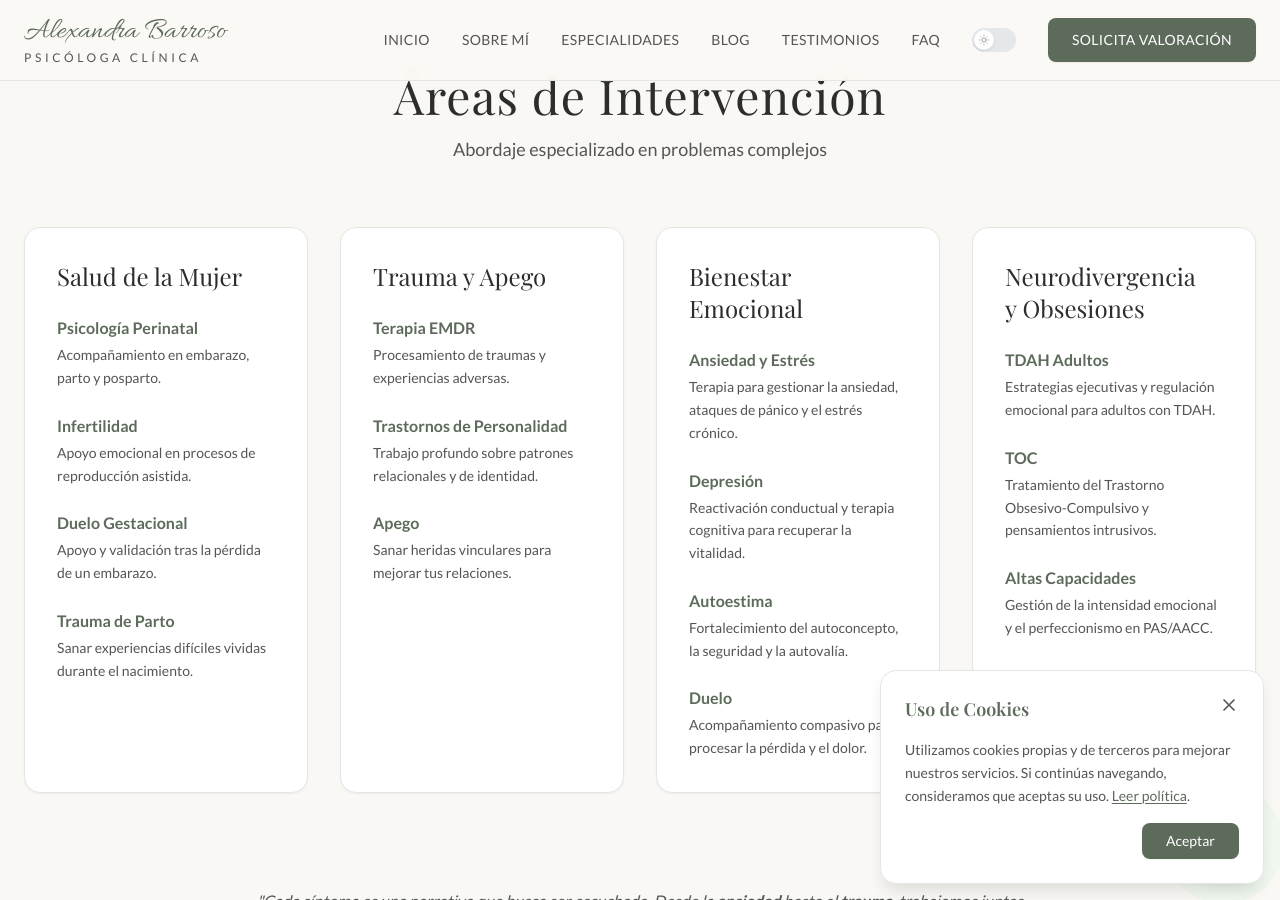
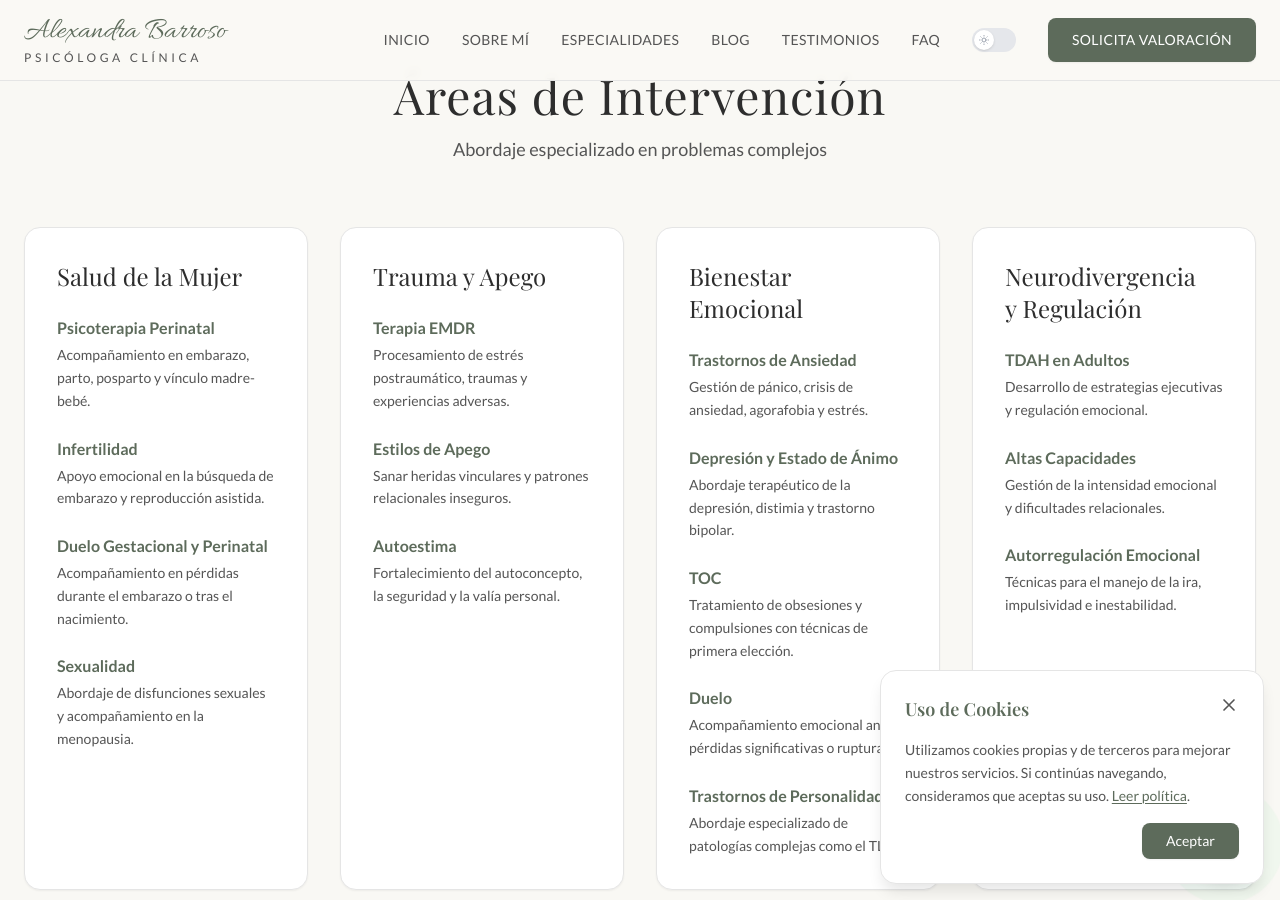
Before and after one commit to antoniolulee/alexandra-psicologia, a Jekyll site: the page built from index.html, in a window 1280 px wide and 900 px high, scrolled down 2799 px. Built offline with Jekyll 4.4.1, drawn with Linux system fonts in a browser that asks for light colours; some of the changed text lies outside the part shown.

Commit message:
Update website copy: trust bar, hero title, bio, and specialties

```diff
--- a/_data/site.yml
+++ b/_data/site.yml
@@ -43,8 +43,8 @@
 # ============================================
 hero:
   title_emotional: "Recupera tu bienestar emocional"
-  title_professional: "Psicóloga Clínica Online Colegiada"
-  subtitle: "Entiendo tu sufrimiento. Juntas, lo transformamos."
+  title_professional: "Psicóloga Clínica especialista Online"
+  subtitle: "Entiendo tu sufrimiento. Juntos, lo transformamos."
   cta_primary: "Agenda tu primera sesión"
   cta_secondary: "Conoce mi metodología"
   image: "/assets/images/alexandra-hero.webp"
@@ -54,16 +54,12 @@
 # TRUST BAR (MEDIOS)
 # ============================================
 trust_bar:
-  title: "Colaboradora habitual de"
+  title: "Experiencia clínica"
   logos:
-    - name: "RNE"
-      image: "/assets/images/logos/rne.svg"
-    - name: "El País"
-      image: "/assets/images/logos/elpais.svg"
-    - name: "Vogue"
-      image: "/assets/images/logos/vogue.svg"
-    - name: "Cosmopolitan"
-      image: "/assets/images/logos/cosmopolitan.svg"
+    - name: "Hospital Arnau de Vilanova"
+      image: "/assets/images/logos/arnau.svg"
+    - name: "Hospital Vithas Valencia al Mar"
+      image: "/assets/images/logos/vithas.svg"
 
 # ============================================
 # SOBRE MÍ
@@ -73,9 +69,9 @@
   image: "/assets/images/alexandra-about.webp"
   bio_intro: "Algunos dicen que la psicología te elige. A mí me eligió."
   bio_main: |
-    La curiosidad por comprender **por qué sufrimos** y cómo podemos dejar de hacerlo me llevó a dedicar más de 10 años a la psicología clínica.
+    La curiosidad por comprender **por qué sufrimos** y cómo podemos dejar de hacerlo me ha llevado a dedicar más de 15 años al estudio y trabajo en el ámbito de la Psicología Clínica.
 
-    Trabajo desde una orientación **humanista, personal y cercana**. Mi terapia se adapta a ti, no al revés: selecciono las técnicas más efectivas de cada enfoque para crear un tratamiento a tu medida.
+    Trabajo desde una orientación **integradora** con un enfoque **humanista, personal y cercano**. Mi terapia se adapta a ti, no al revés: selecciono las técnicas más efectivas de cada enfoque para crear un tratamiento a tu medida.
   bio_boutique: "Sin intermediarios. Sin algoritmos. Solo tú y yo, trabajando en equipo para reescribir las narrativas que te causan sufrimiento."
   cta_more: "Conoce mi historia completa"
   cta_more_url: "/sobre-mi/"
@@ -156,42 +152,42 @@
   categories:
     - title: "Salud de la Mujer"
       items:
-        - name: "Psicología Perinatal"
-          desc: "Acompañamiento en embarazo, parto y posparto."
+        - name: "Psicoterapia Perinatal"
+          desc: "Acompañamiento en embarazo, parto, posparto y vínculo madre-bebé."
         - name: "Infertilidad"
-          desc: "Apoyo emocional en procesos de reproducción asistida."
-        - name: "Duelo Gestacional"
-          desc: "Apoyo y validación tras la pérdida de un embarazo."
-        - name: "Trauma de Parto"
-          desc: "Sanar experiencias difíciles vividas durante el nacimiento."
+          desc: "Apoyo emocional en la búsqueda de embarazo y reproducción asistida."
+        - name: "Duelo Gestacional y Perinatal"
+          desc: "Acompañamiento en pérdidas durante el embarazo o tras el nacimiento."
+        - name: "Sexualidad"
+          desc: "Abordaje de disfunciones sexuales y acompañamiento en la menopausia."
     - title: "Trauma y Apego"
       items:
         - name: "Terapia EMDR"
-          desc: "Procesamiento de traumas y experiencias adversas."
-        - name: "Trastornos de Personalidad"
-          desc: "Trabajo profundo sobre patrones relacionales y de identidad."
-        - name: "Apego"
-          desc: "Sanar heridas vinculares para mejorar tus relaciones."
+          desc: "Procesamiento de estrés postraumático, traumas y experiencias adversas."
+        - name: "Estilos de Apego"
+          desc: "Sanar heridas vinculares y patrones relacionales inseguros."
+        - name: "Autoestima"
+          desc: "Fortalecimiento del autoconcepto, la seguridad y la valía personal."
     - title: "Bienestar Emocional"
       items:
-        - name: "Ansiedad y Estrés"
-          desc: "Terapia para gestionar la ansiedad, ataques de pánico y el estrés crónico."
-        - name: "Depresión"
-          desc: "Reactivación conductual y terapia cognitiva para recuperar la vitalidad."
-        - name: "Autoestima"
-          desc: "Fortalecimiento del autoconcepto, la seguridad y la autovalía."
+        - name: "Trastornos de Ansiedad"
+          desc: "Gestión de pánico, crisis de ansiedad, agorafobia y estrés."
+        - name: "Depresión y Estado de Ánimo"
+          desc: "Abordaje terapéutico de la depresión, distimia y trastorno bipolar."
+        - name: "TOC"
+          desc: "Tratamiento de obsesiones y compulsiones con técnicas de primera elección."
         - name: "Duelo"
-          desc: "Acompañamiento compasivo para procesar la pérdida y el dolor."
-    - title: "Neurodivergencia y Obsesiones"
+          desc: "Acompañamiento emocional ante pérdidas significativas o rupturas."
+        - name: "Trastornos de Personalidad"
+          desc: "Abordaje especializado de patologías complejas como el TLP."
+    - title: "Neurodivergencia y Regulación"
       items:
-        - name: "TDAH Adultos"
-          desc: "Estrategias ejecutivas y regulación emocional para adultos con TDAH."
-        - name: "TOC"
-          desc: "Tratamiento del Trastorno Obsesivo-Compulsivo y pensamientos intrusivos."
+        - name: "TDAH en Adultos"
+          desc: "Desarrollo de estrategias ejecutivas y regulación emocional."
         - name: "Altas Capacidades"
-          desc: "Gestión de la intensidad emocional y el perfeccionismo en PAS/AACC."
-        - name: "Desregulación Emocional"
-          desc: "Aprender a gestionar la intensidad emocional sin desbordarte."
+          desc: "Gestión de la intensidad emocional y dificultades relacionales."
+        - name: "Autorregulación Emocional"
+          desc: "Técnicas para el manejo de la ira, impulsividad e inestabilidad."
 
 # ============================================
 # LEGAL (Datos del responsable)
```
Also changed, not shown: assets/images/logos/arnau.svg (added), assets/images/logos/vithas.svg (added).
